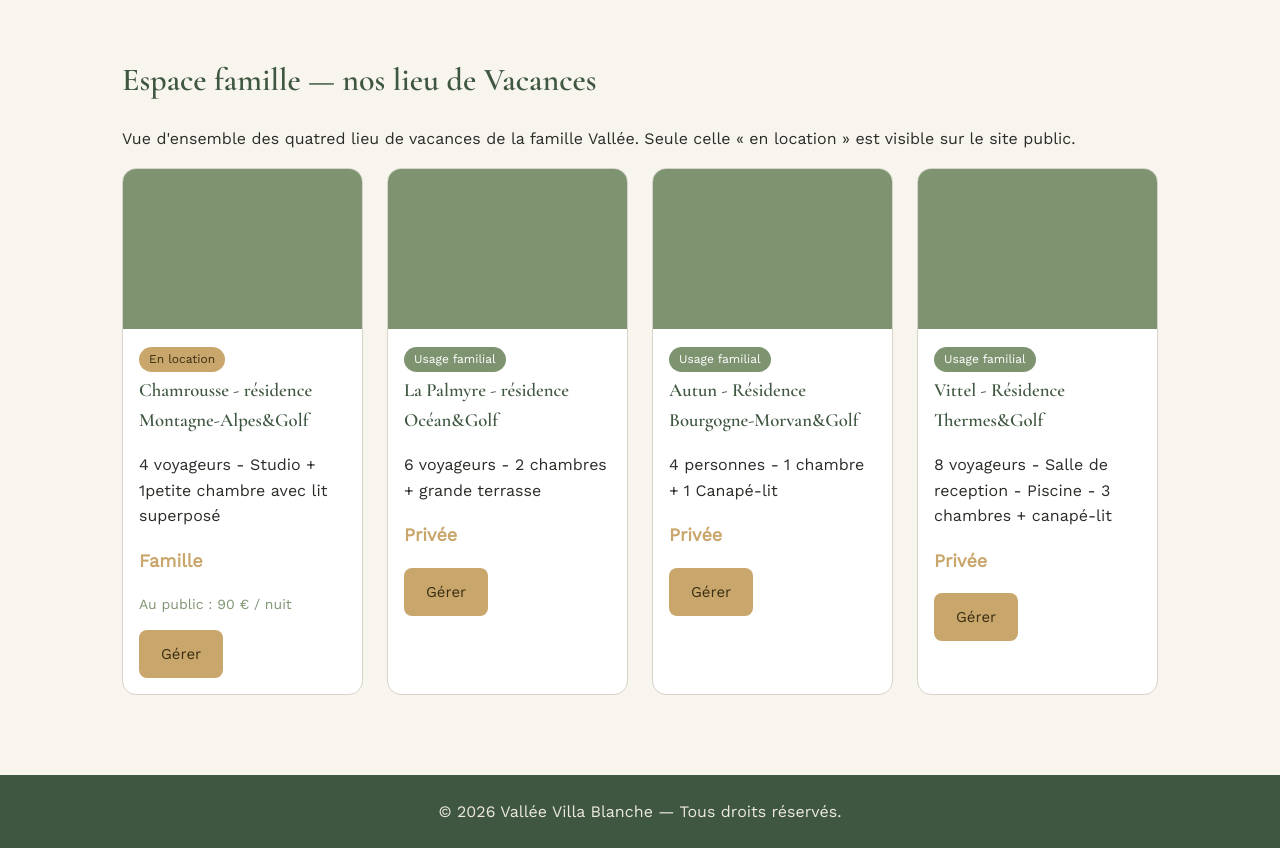
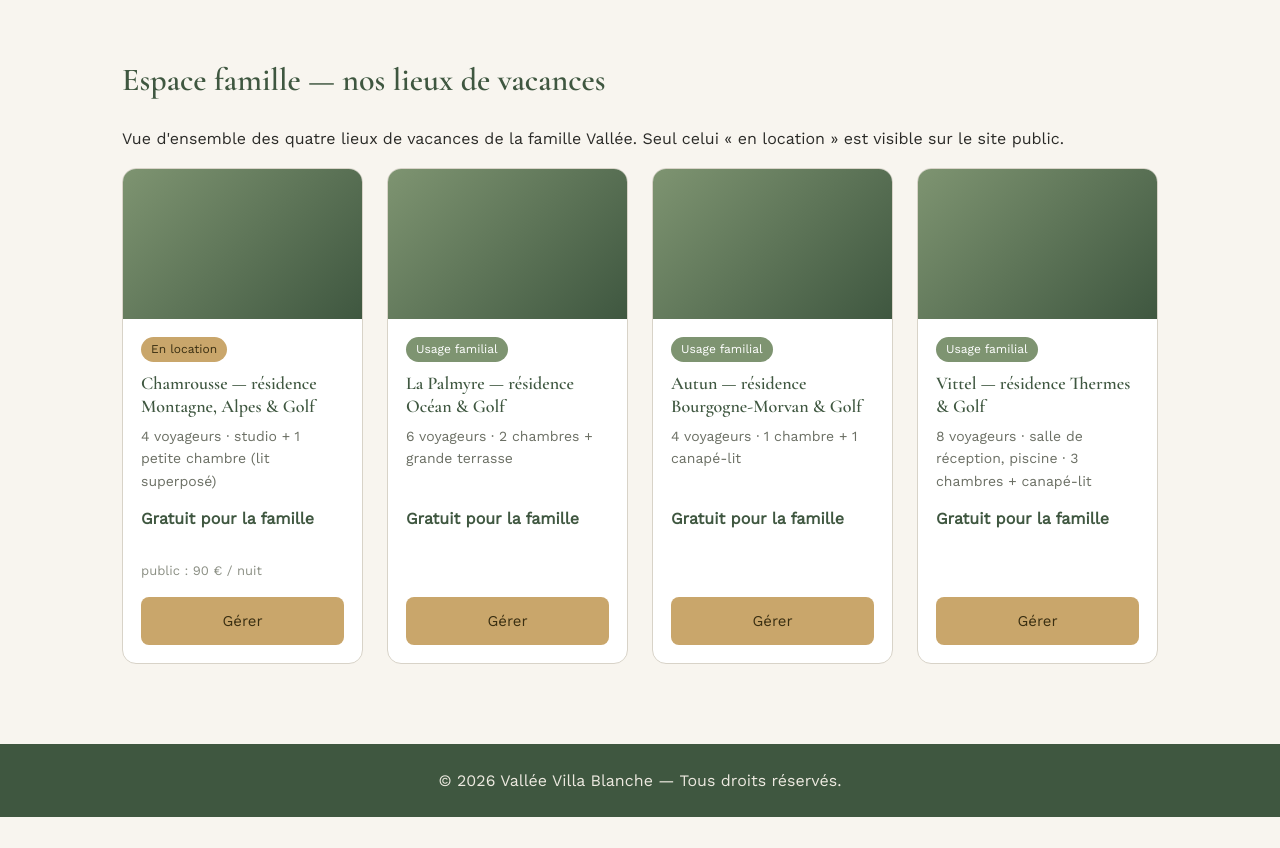
Before and after one commit to ValToh11/vallee-villa-blanche, a PHP site: page /intranet.php in a window 1280 px wide. Shown: the part 67-915 px from the top of the page. After the commit the page ends 884 px from the top, so only its background shows below. Run offline with PHP 8.4, Linux system fonts and the light colour scheme.

Commit message:
Etape 3: composant intranet

```diff
--- a/css/style.css
+++ b/css/style.css
@@ -1,5 +1,8 @@
-/* 01-Charte graphique */
+/* =========================================================
+   Vallée Villa Blanche — feuille de style
+   ========================================================= */
 
+/* --- Charte : couleurs & polices --- */
 :root{
   --blanc-villa:#F8F5EF;
   --blanc-pur:#FFFFFF;
@@ -12,155 +15,98 @@
   --sans:"Work Sans", system-ui, sans-serif;
 }
 
-/* 02-Global */
-*{
-    box-sizing: border-box;
+*{ box-sizing:border-box; }
+
+body{
+  margin:0;
+  font-family:var(--sans);
+  background:var(--blanc-villa);
+  color:var(--anthracite);
+  line-height:1.6;
 }
-body{
-    margin: 0;
-    font-family: var(--sans);
-    background: var(--blanc-villa);
-    color: var(--anthracite);
-    line-height: 1.6;
+h1, h2, h3{ font-family:var(--serif); color:var(--vert-vallee); }
+a{ color:var(--vert-vallee); }
+
+/* --- En-tête --- */
+.entete{
+  display:flex; justify-content:space-between; align-items:center;
+  background:var(--vert-vallee); color:#fff; padding:16px 32px;
 }
-h1, h2, h3{
-    font-family: var(--serif);
-    color: var(--vert-vallee);
+.entete strong{ font-family:var(--serif); font-size:22px; }
+.entete nav a{ color:#EDE9E0; text-decoration:none; margin-left:20px; }
+.entete nav a:hover{ color:var(--or-sable); }
+
+/* --- Contenu --- */
+main{ max-width:1100px; margin:0 auto; padding:32px; }
+
+/* --- Boutons --- */
+.btn{
+  background:var(--or-sable); color:#3a2f12; border:0;
+  padding:12px 22px; border-radius:8px; font-size:15px; font-weight:500;
+  cursor:pointer; text-decoration:none; display:inline-block;
+  transition:filter .2s;
 }
-a{
-    color: var(--vert-vallee);
+.btn:hover{ filter:brightness(1.07); }
+
+/* --- Section d'accroche (hero) --- */
+.hero{ text-align:center; padding:64px 24px; }
+.hero h1{ font-size:38px; margin:0 0 12px; }
+.hero p{ font-size:18px; color:var(--vert-sauge); margin:0 0 24px; }
+
+/* --- Villa vedette (accueil public) --- */
+.vedette{
+  display:grid; grid-template-columns:1fr 1fr; gap:0;
+  background:var(--blanc-pur); border:1px solid var(--gris-lin);
+  border-radius:16px; overflow:hidden; margin-top:8px;
 }
+.vedette .photo{
+  min-height:300px;
+  background:linear-gradient(135deg, var(--vert-sauge), var(--vert-vallee));
+}
+.vedette .infos{ padding:32px; }
+@media (max-width:700px){ .vedette{ grid-template-columns:1fr; } }
 
-/* 03-En-tête */
-
-.entete{
-    display: flex;
-    justify-content: space-between;
-    align-items: center;
-    background: var(--vert-vallee);
-    color: #fff;
-    padding: 16px 32px;
-}
-.entete strong{
-    font-family: var(--serif);
-    font-size: 22px;
-}
-.entete nav a{
-    color: #ede9e0;
-    text-decoration: none;
-    margin-left: 20px;
-}
-.entete nav a:hover{
-    color: var(--or-sable);
-}
-
-/* 04-Contenu */
-
-main{
-    max-width: 1100px;
-    margin: 0 auto;
-    padding: 32px;
-}
-
-/* 05-Bouton */
-
-.btn{
-    background: var(--or-sable);
-    color: #3a2f12;
-    border: 0;
-    padding: 12px 22px;
-    border-radius: 8px;
-    font-size: 15px;
-    font-weight: 500;
-    cursor: pointer;
-    text-decoration: none;
-    display: inline-block;
-    transition: filter .2s;
-}
-.btn:hover{
-    filter: brightness(1.07);
-}
-
-/* 06-Grille */
-
+/* --- Villas : grille + cartes --- */
 .grille{
-    display: grid;
-    grid-template-columns: repeat(auto-fit, minmax(240px, 1fr));
-    gap:24px
+  display:grid;
+  grid-template-columns:repeat(auto-fit, minmax(240px, 1fr));
+  gap:24px;
 }
 .villa{
-    background: var(--blanc-pur);
-    border: 1px solid var(--gris-lin);
-    border-radius: 14px;
-    overflow: hidden;
-    transition: transform .2s;
+  display:flex; flex-direction:column;
+  background:var(--blanc-pur);
+  border:1px solid var(--gris-lin);
+  border-radius:14px;
+  overflow:hidden;
+  transition:transform .2s, box-shadow .2s;
 }
-.villa:hover{
-    transform: translateY(-4px);
-}
+.villa:hover{ transform:translateY(-4px); box-shadow:0 10px 24px rgba(63,87,64,.12); }
 .villa .photo{
-    height: 160px;
-    background: var(--vert-sauge);
+  height:150px;
+  background:linear-gradient(135deg, var(--vert-sauge), var(--vert-vallee));
 }
 .villa .corps{
-    padding: 16px;
+  display:flex; flex-direction:column; flex:1;
+  padding:18px;
 }
-.villa h3{
-    margin: 4px 0;
+.villa .badge{ align-self:flex-start; margin-bottom:10px; }
+.villa h3{ margin:0 0 6px; font-size:18px; line-height:1.3; min-height:2.6em; }
+.villa .meta{ color:#6b6f64; font-size:14px; margin:0 0 14px; min-height:4.8em; }
+.villa .tarif{ min-height:2.4em; margin-bottom:14px; }
+.villa .tarif .gratuit{ display:block; color:var(--vert-vallee); font-weight:600; }
+.villa .tarif .public{ color:#8b8f84; font-size:13px; }
+.villa .btn{ margin-top:auto; text-align:center; }
+
+/* --- Badge de statut & prix --- */
+.badge{
+  display:inline-block; font-size:12px; padding:3px 10px;
+  border-radius:20px; background:var(--vert-sauge); color:#fff;
 }
-.badge{
-    display: inline-block;
-    font-size: 12px;
-    padding: 3px 10px;
-    border-radius: 20px;
-    background: var(--vert-sauge);
-    color: #fff;
+.badge.location{ background:var(--or-sable); color:#3a2f12; }
+.prix{ color:var(--or-sable); font-weight:600; font-size:18px; }
+
+/* --- Pied de page --- */
+.pied{
+  background:var(--vert-vallee); color:#EDE9E0; text-align:center;
+  padding:24px; margin-top:48px;
 }
-.prix{
-    color: var(--or-sable);
-    font-weight: 600;
-    font-size: 18px;
-}
-
-/* 07-Pied de page */
-
-.pied{
-    background: var(--vert-vallee);
-    color: #ede9e0;
-    text-align: center;
-    padding: 24px;
-    margin-top: 48px;
-}
-
-/* 08-Vedette */
-
-.vedette{
-  display:grid;
-  grid-template-columns:1fr 1fr;
-  gap:0;
-  background:var(--blanc-pur);
-  border:1px solid var(--gris-lin);
-  border-radius:16px;
-  overflow:hidden;
-  margin-top:8px;
-}
-.vedette .photo{
-  background:var(--vert-sauge);
-  min-height:300px;
-}
-.vedette .infos{
-  padding:32px;
-}
-@media (max-width:700px){
-.vedette{ grid-template-columns:1fr; }
-}
-
-
-
-
-
-
-
-
-/* Badge "en location"  */
-.badge.location{ background:var(--or-sable); color:#3a2f12; }
--- a/intranet.php
+++ b/intranet.php
@@ -2,8 +2,8 @@
 
   <main>
 
-    <h1>Espace famille — nos lieu de Vacances</h1>
-    <p>Vue d'ensemble des quatred lieu de vacances de la famille Vallée. Seule celle « en location » est visible sur le site public.</p>
+    <h1>Espace famille — nos lieux de vacances</h1>
+    <p>Vue d'ensemble des quatre lieux de vacances de la famille Vallée. Seul celui « en location » est visible sur le site public.</p>
 
     <div class="grille">
 
@@ -11,10 +11,12 @@
         <div class="photo"></div>
         <div class="corps">
           <span class="badge location">En location</span>
-            <h3>Chamrousse - résidence Montagne-Alpes&Golf</h3>
-            <p>4 voyageurs - Studio + 1petite chambre avec lit superposé</p>
-            <p class="prix">Famille</p>
-            <p style="font-size:14px;color:var(--vert-sauge);margin-top:2px">Au public : 90 € / nuit</p>
+          <h3>Chamrousse — résidence Montagne, Alpes &amp; Golf</h3>
+          <p class="meta">4 voyageurs · studio + 1 petite chambre (lit superposé)</p>
+          <div class="tarif">
+            <span class="gratuit">Gratuit pour la famille</span><br>
+            <span class="public">public : 90 € / nuit</span>
+          </div>
           <a href="#" class="btn">Gérer</a>
         </div>
       </article>
@@ -23,9 +25,11 @@
         <div class="photo"></div>
         <div class="corps">
           <span class="badge">Usage familial</span>
-          <h3>La Palmyre - résidence Océan&Golf</h3>
-          <p>6 voyageurs - 2 chambres + grande terrasse</p>
-          <p class="prix">Privée</p>
+          <h3>La Palmyre — résidence Océan &amp; Golf</h3>
+          <p class="meta">6 voyageurs · 2 chambres + grande terrasse</p>
+          <div class="tarif">
+            <span class="gratuit">Gratuit pour la famille</span>
+          </div>
           <a href="#" class="btn">Gérer</a>
         </div>
       </article>
@@ -34,9 +38,11 @@
         <div class="photo"></div>
         <div class="corps">
           <span class="badge">Usage familial</span>
-          <h3>Autun - Résidence Bourgogne-Morvan&Golf</h3>
-          <p>4 personnes - 1 chambre + 1 Canapé-lit</p>
-          <p class="prix">Privée</p>
+          <h3>Autun — résidence Bourgogne-Morvan &amp; Golf</h3>
+          <p class="meta">4 voyageurs · 1 chambre + 1 canapé-lit</p>
+          <div class="tarif">
+            <span class="gratuit">Gratuit pour la famille</span>
+          </div>
           <a href="#" class="btn">Gérer</a>
         </div>
       </article>
@@ -45,9 +51,11 @@
         <div class="photo"></div>
         <div class="corps">
           <span class="badge">Usage familial</span>
-          <h3>Vittel - Résidence Thermes&Golf</h3>
-          <p>8 voyageurs - Salle de reception - Piscine - 3 chambres + canapé-lit</p>
-          <p class="prix">Privée</p>
+          <h3>Vittel — résidence Thermes &amp; Golf</h3>
+          <p class="meta">8 voyageurs · salle de réception, piscine · 3 chambres + canapé-lit</p>
+          <div class="tarif">
+            <span class="gratuit">Gratuit pour la famille</span>
+          </div>
           <a href="#" class="btn">Gérer</a>
         </div>
       </article>
```
Lines whose indentation alone changed are shown as unchanged.
